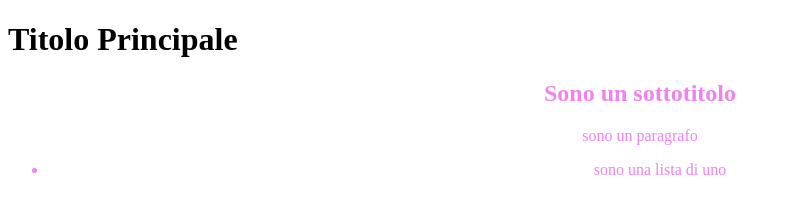
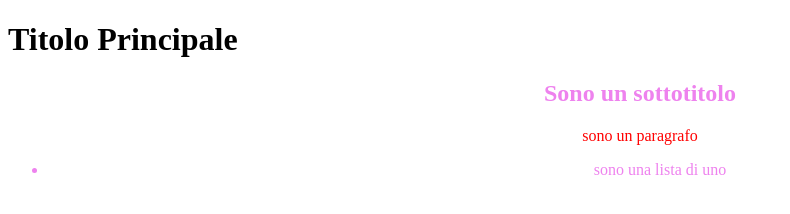
Before and after one commit to Erascaius/Esercizi-Css, a plain HTML site: page index.html in a window 1280 px wide. Shown: the whole page, without its empty margins (0-790 px from the left). Drawn offline with Linux system fonts and the light colour scheme.

Commit message:
Build(Css): Set the color of a paragraph to red with rgb

```diff
--- a/index.html
+++ b/index.html
@@ -10,7 +10,7 @@
         <h1 class="supp">Titolo Principale</h1>
     <div>
         <h2>Sono un sottotitolo</h2>
-        <p>sono un paragrafo</p>
+        <p class="ace">sono un paragrafo</p>
         <ul>
             <li>sono una lista di uno</li>
         </ul>
--- a/style.css
+++ b/style.css
@@ -2,3 +2,6 @@ div{
     color: violet;
     text-align: center;
 }
+p.ace{
+    color: rgb(255, 0, 0);
+}
```
